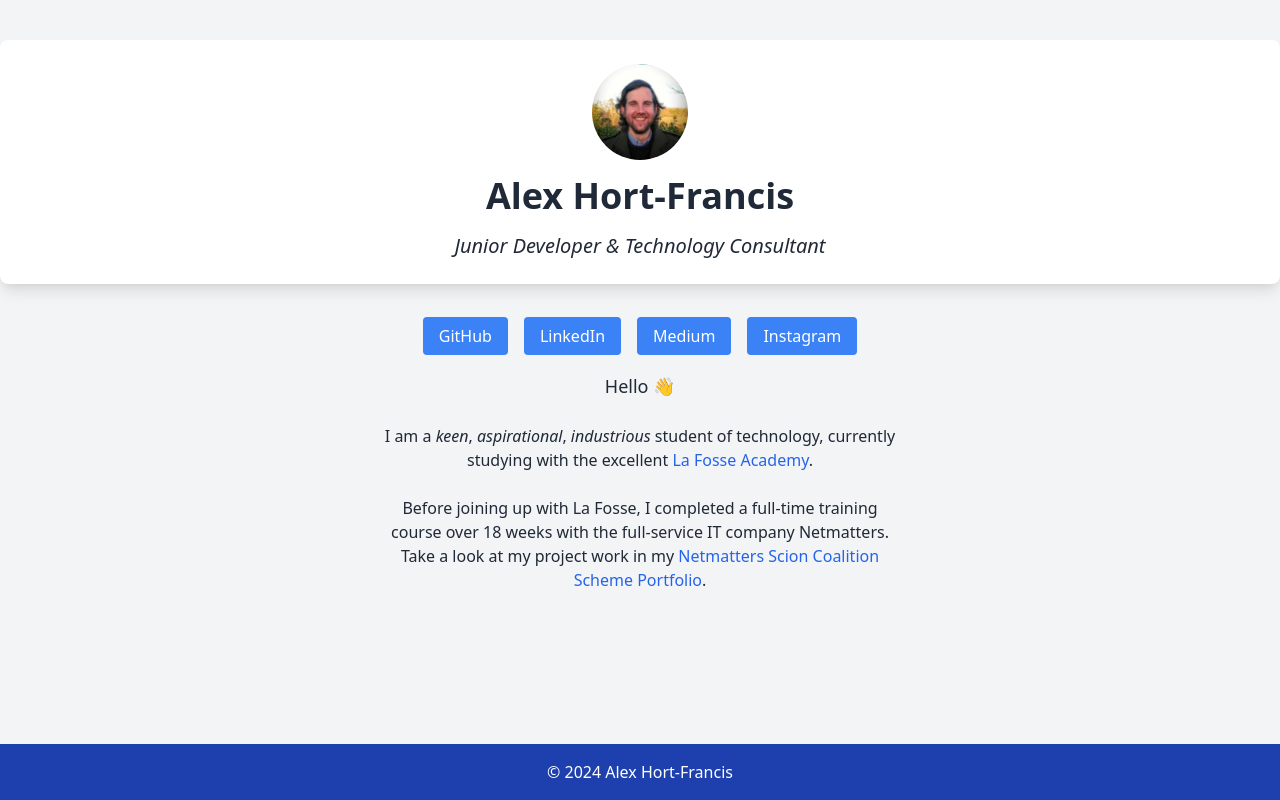
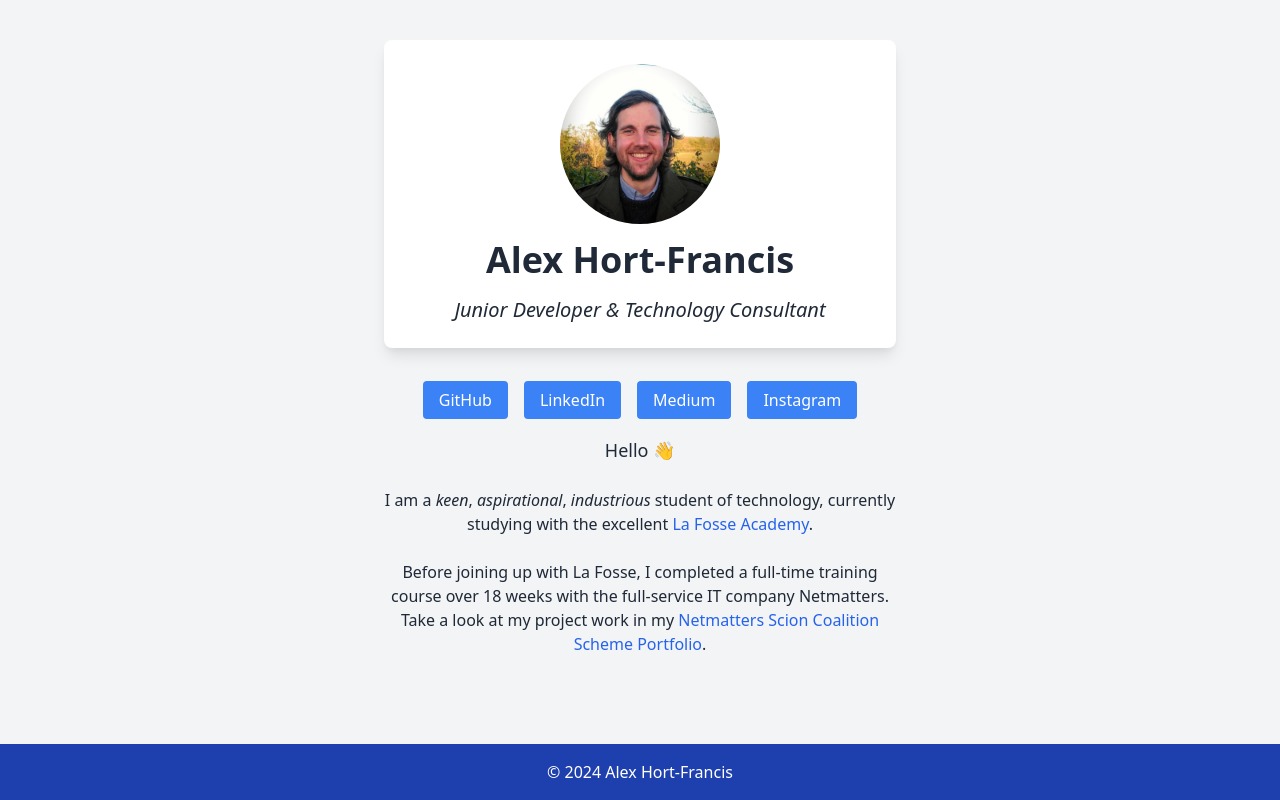
Before and after one commit to hortfrancis/personal-website-landing-page, a plain HTML site: page index.html in a window 1280 px wide. Drawn offline with nearby package versions, Linux system fonts and the light colour scheme.

Commit message:
Improve layout for header card

```diff
--- a/index.html
+++ b/index.html
@@ -17,11 +17,13 @@
 <body class="bg-gray-100 text-gray-800 flex flex-col justify-between min-h-screen">
 
     <div>
-
-        <header class="flex flex-col items-center my-10 p-6 gap-4 bg-white shadow-lg rounded-lg">
-            <img class="profile-photo rounded-full h-24 w-24" src="alex-hort-francis.png" alt="Alex Hort-Francis">
-            <h1 class="text-4xl font-bold">Alex Hort-Francis</h1>
-            <p class="text-xl italic">Junior Developer & Technology Consultant</p>
+        <header class="
+            flex flex-col items-center my-10 p-6 gap-4 bg-white shadow-lg
+            sm:rounded-lg max-w-lg mx-auto
+        ">
+            <img class="profile-photo rounded-full h-40 w-40" src="alex-hort-francis.png" alt="Alex Hort-Francis">
+            <h1 class="text-4xl text-center font-bold">Alex <span class="whitespace-nowrap">Hort-Francis</span></h1>
+            <p class="text-xl text-center italic">Junior Developer & <span class="whitespace-nowrap">Technology Consultant</span></p>
         </header>
 
         <nav>
@@ -57,7 +59,6 @@
                 full-service IT company Netmatters. Take a look at my project work in my <a href="/scs-portfolio/"
                     class="text-blue-600 hover:text-blue-800">Netmatters Scion Coalition Scheme Portfolio</a>.</p>
         </main>
-
     </div>
 
     <footer class="p-4 bg-blue-800 text-white text-center">
```
